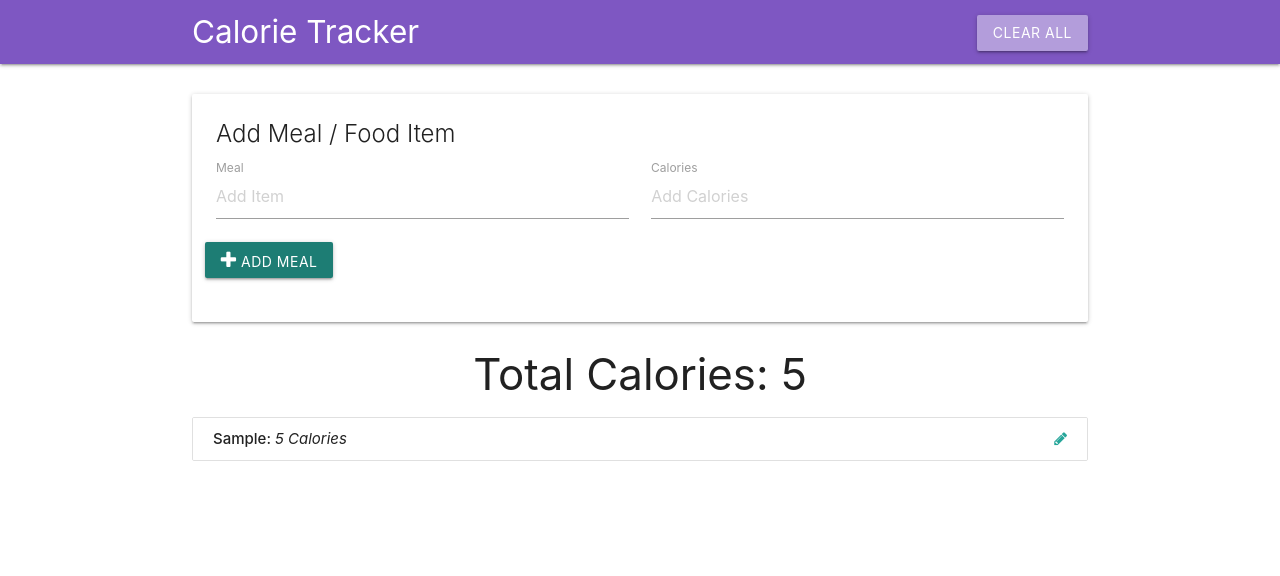
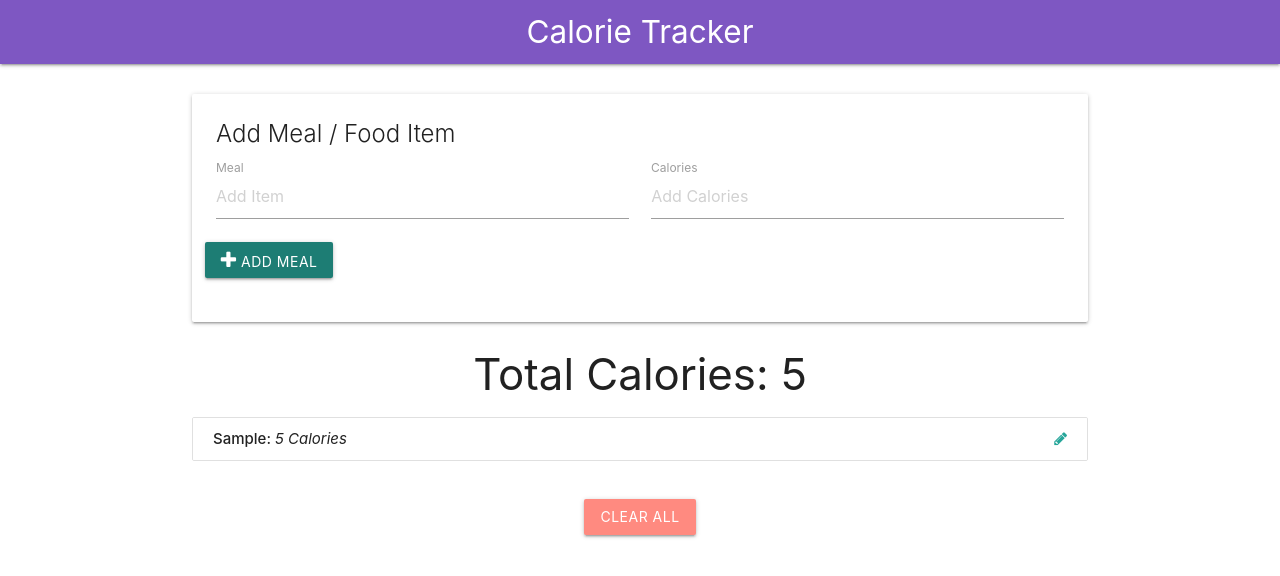
Before and after one commit to Athranesh/Calorie-Tracker, a plain HTML site: page index.html in a window 1280 px wide. Both pictures are taken after typing "Sample", "5" into the empty fields and a click on the button "ADD MEAL". Drawn offline with nearby package versions, Linux system fonts and the light colour scheme.

Commit message:
Changed the positioning of clear all button, it is now dynamically shown only if there are items in the list.

```diff
--- a/app.js
+++ b/app.js
@@ -237,6 +237,14 @@ const UICtrl = (function (){
             })
 
             document.querySelector(UISelectors.itemList).innerHTML = html;
+
+            if(ItemCtrl.getItems().length > 0){
+
+                document.querySelector(UISelectors.clearBtn).style.display = 'inline';
+
+            } else {
+                document.querySelector(UISelectors.clearBtn).style.display = 'none';
+            }
         },
 
         //Makes UISelectors public.
--- a/index.html
+++ b/index.html
@@ -14,12 +14,8 @@
     <nav>
         <div class="nav-wrapper deep-purple lighten-1">
             <div class="container">
-                <a href="#" class="brand-logo">Calorie Tracker</a>
-                <ul class="right">
-                        <li>
-                            <button type="button" class="clear-btn btn deep-purple lighten-3">Clear All</button>
-                        </li>
-                    </ul>
+                <a href="#" class="brand-logo center">Calorie Tracker</a>
+
             </div>
         </div>
     </nav>
@@ -54,26 +50,12 @@
 
         <!-- Item list -->
         <ul class="collection" id="item-list">
-            <!-- <li class="collection-item" id="item-0">
-            <strong>Steak Dinner: </strong> <em> 1200 Calories </em>
-            <a href="#" class="secondary-content">
-                <i class="fa fa-pencil"></i>
-            </a>
-        </li>
-        <li class="collection-item" id="item-0">
-            <strong>Steak Dinner: </strong> <em> 1200 Calories </em>
-            <a href="#" class="secondary-content">
-                <i class="fa fa-pencil"></i>
-            </a>
-        </li>
-        <li class="collection-item" id="item-0">
-                <strong>Steak Dinner: </strong> <em> 1200 Calories </em>
-                <a href="#" class="secondary-content">
-                    <i class="fa fa-pencil"></i>
-                </a>
-            </li>
-         -->
+
         </ul>
+    </div>
+    <br>
+    <div class="container center-align">
+        <button type="button" class="clear-btn btn red accent-1">Clear All</button>
     </div>
 
 
```
